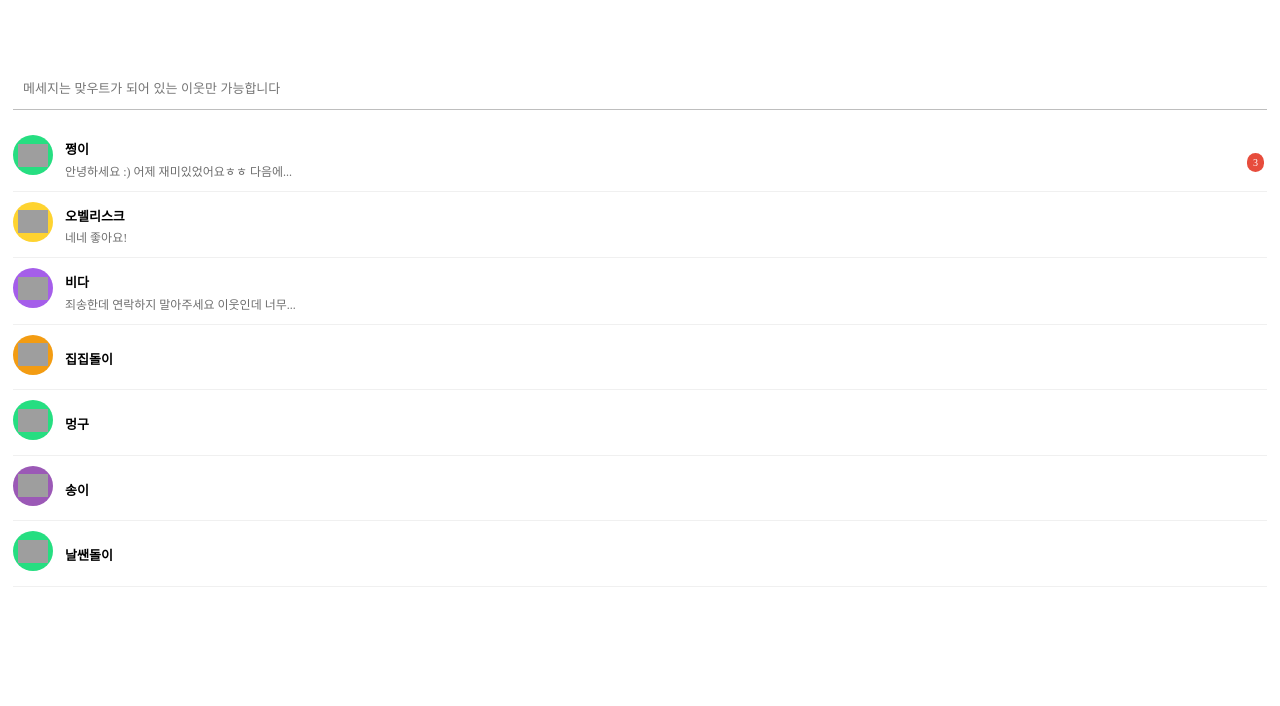
After one commit to Hanho-Kim/woot, a Django app: template underbarApp/templates/underbarApp/message/discover.html in a window 1280 px wide. The commit adds this page. Shown: the top 706 px of the page. Run offline with Django 3.2, Linux system fonts and the light colour scheme; the template is opened without the code that fills it, so the values that code supplies are empty; parts of the project's set-up code (start-up, migrations or seed data) failed here and were passed over; grey boxes are pictures that could not be loaded.

Commit message:
message inbox

```diff
--- a/static_media/css/serverStyle.css
+++ b/static_media/css/serverStyle.css
@@ -1,3 +1,15 @@
+/* Debug */
+
+.debug-contents{
+  padding-top:50px;
+}
+.debug-item{
+  margin-bottom:20px;
+}
+
+/* End of Debug */
+
+
 /* Global */
 .swiper-icon{
   position:absolute;
@@ -2379,3 +2391,64 @@
   font-size:13px;
 }
 /* End of Notification */
+
+/* Message */
+
+.message-search{
+  margin-top:12px;
+}
+.message-search input{
+  position:relative;
+  width:100%;
+  padding:13px 10px;
+  padding-right:40px;
+  text-align:left;
+  line-height:1em;
+  font-size:13px;
+  outline:none;
+  border:none;
+  border-bottom:1px solid rgb(190,190,190);
+}
+.message-search .message-search-button{
+  position:absolute;
+  right:15px;
+  top:0px;
+  font-size:18px;
+  padding:9px 13px;
+  color:rgb(110,110,110);
+}
+.message-contents .people-section{
+  margin-top:15px;
+}
+
+.message-contents .people-item .message-truncate{
+  font-size:12px;
+  line-height:1.5em;
+  margin-top:3px;
+  color:rgb(110,110,110);
+}
+.message-contents .people-item .username.without-message{
+  padding-top:10px;
+  padding-bottom:10px;
+}
+.message-contents .people-item .message-highlight{
+  position:absolute;
+  right:3px;
+  top:28px;
+  padding:4px 6px;
+  font-size:10px;
+  background-color:#e74c3c;
+  color:white;
+  border-radius:10px;
+}
+.message-people-item-no{
+  text-align:center;
+  padding-top:15px;
+  padding-bottom:15px;
+  font-size:13px;
+  border:none;
+}
+#chat-room.message-chat-room{
+  padding-top:50px;
+}
+/* End of Message */
--- /dev/null
+++ b/underbarApp/templates/underbarApp/message/discover.html
@@ -0,0 +1,83 @@
+{% include "../global/global.html" %}
+
+<div class="people-contents message-contents row">
+	<div class="message-search col-lg-24 col-md-24 col-sm-24 col-xs-24">
+		<input placeholder="메세지는 맞우트가 되어 있는 이웃만 가능합니다" id="message-search-input"/>
+		<div class="message-search-button button">
+			<i class="ion-android-search"></i>
+		</div>
+	</div>
+	<div class="people-section col-lg-24 col-md-24 col-sm-24 col-xs-24">
+		<woot-click class="people-item message-people-item button col-lg-24 col-md-24 col-sm-24 col-xs-24" href="/message/inbox?uid=1" data-username="쩡이">
+			<div class="avatar" style="background-image:url('http://hellowoot.co.kr/static/asset/images/profile_images/13-1.png');background-color:#26de81"></div>
+			<div class="description">
+				<div class="username">
+					<span>쩡이</span>
+				</div>
+				<div class="message-truncate">
+					<span>안녕하세요 :) 어제 재미있었어요ㅎㅎ 다음에...</span>
+				</div>
+			</div>
+			<div class="message-highlight">
+				<span>3</span>
+			</div>
+		</woot-click>
+		<woot-click class="people-item message-people-item button col-lg-24 col-md-24 col-sm-24 col-xs-24" href="/message/inbox?uid=1" data-username="오벨리스크">
+			<div class="avatar" style="background-image:url('http://hellowoot.co.kr/static/asset/images/profile_images/9-4.png');background-color:#fed330"></div>
+			<div class="description">
+				<div class="username">
+					<span>오벨리스크</span>
+				</div>
+				<div class="message-truncate">
+					<span>네네 좋아요!</span>
+				</div>
+			</div>
+		</woot-click>
+		<woot-click class="people-item message-people-item button col-lg-24 col-md-24 col-sm-24 col-xs-24" href="/message/inbox?uid=1" data-username="비다">
+			<div class="avatar" style="background-image:url('http://hellowoot.co.kr/static/asset/images/profile_images/8-2.png');background-color:#a55eea"></div>
+			<div class="description">
+				<div class="username">
+					<span>비다</span>
+				</div>
+				<div class="message-truncate">
+					<span>죄송한데 연락하지 말아주세요 이웃인데 너무...</span>
+				</div>
+			</div>
+		</woot-click>
+		<woot-click class="people-item message-people-item button col-lg-24 col-md-24 col-sm-24 col-xs-24" href="/message/inbox?uid=1" data-username="집집돌이">
+			<div class="avatar" style="background-image:url('http://hellowoot.co.kr/static/asset/images/profile_images/4-4.png');background-color:#f39c12"></div>
+			<div class="description">
+				<div class="username without-message">
+					<span>집집돌이</span>
+				</div>
+			</div>
+		</woot-click>
+		<woot-click class="people-item message-people-item button col-lg-24 col-md-24 col-sm-24 col-xs-24" href="/message/inbox?uid=1" data-username="멍구">
+			<div class="avatar" style="background-image:url('http://hellowoot.co.kr/static/asset/images/profile_images/10-4.png');background-color:#26de81"></div>
+			<div class="description">
+				<div class="username without-message">
+					<span>멍구</span>
+				</div>
+			</div>
+		</woot-click>
+		<woot-click class="people-item message-people-item button col-lg-24 col-md-24 col-sm-24 col-xs-24" href="/message/inbox?uid=1" data-username="송이">
+			<div class="avatar" style="background-image:url('http://hellowoot.co.kr/static/asset/images/profile_images/1-4.png');background-color:#9b59b6"></div>
+			<div class="description">
+				<div class="username without-message">
+					<span>송이</span>
+				</div>
+			</div>
+		</woot-click>
+		<woot-click class="people-item message-people-item button col-lg-24 col-md-24 col-sm-24 col-xs-24" href="/message/inbox?uid=1" data-username="날쌘돌이">
+			<div class="avatar" style="background-image:url('http://hellowoot.co.kr/static/asset/images/profile_images/7-4.png');background-color:#26de81"></div>
+			<div class="description">
+				<div class="username without-message">
+					<span>날쌘돌이</span>
+				</div>
+			</div>
+		</woot-click>
+		<div class="people-item message-people-item-no col-lg-24 col-md-24 col-sm-24 col-xs-24" style="display:none">
+			<span>해당하는 이웃이 없습니다.</span>
+		</div>
+	</div>
+</div>
--- a/underbarApp/templates/underbarApp/people/discover.html
+++ b/underbarApp/templates/underbarApp/people/discover.html
@@ -2,10 +2,12 @@
 
 <div class="people-contents row">
 	<div class="people-section col-lg-24 col-md-24 col-sm-24 col-xs-24">
+		<woot-click class="title" href="/debug" style="color:red !important">
+			<span>디버그 페이지</span>
+		</woot-click><br><br><br>
 		<div class="title">
 			<span>내 프로필</span>
 		</div>
-		<a href="./login.html#/login">로그인 디버그창</a>
 		<woot-click href="/people/profile?uid=1">
 		<div class="people-item button col-lg-24 col-md-24 col-sm-24 col-xs-24">
 			<div class="avatar" style="background-image:url('http://hellowoot.co.kr/static/asset/images/profile_images/13-4.png');background-color:#fbc531"></div>
--- a/underbarApp/urls.py
+++ b/underbarApp/urls.py
@@ -14,7 +14,9 @@ urlpatterns = [
 	url('index', views.index, name='index'),
 	url('login', views.login, name='login'),
 	url('update', views.update, name='update'),
+	url('debug', views.debug, name='debug'),
 	url(r'^login/', views.login, name='login'),
+	url(r'^message/', views.message, name='message'),
 	url(r'^notification/', views.notification, name='notification'),
 	url(r'^write/', views.write, name='write'),
 	url(r'^gathering/', views.gathering, name='gathering'),
```
Also changed, not shown: underbarApp/templates/underbarApp/debug.html (added, +7 -0 lines), underbarApp/templates/underbarApp/message/inbox.html (added, +81 -0 lines), underbarApp/views.py (+9 -0 lines), 2 other files.
